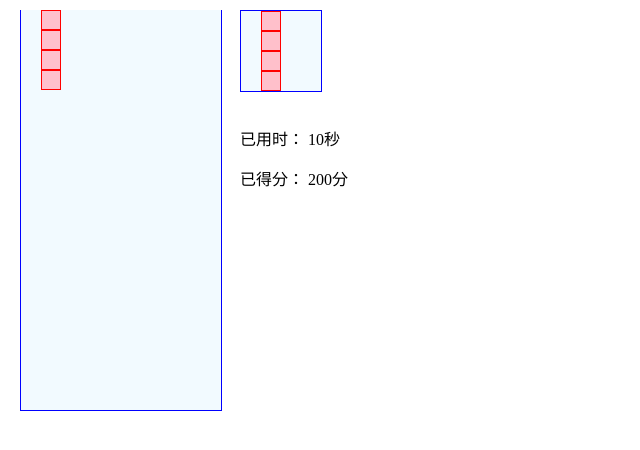
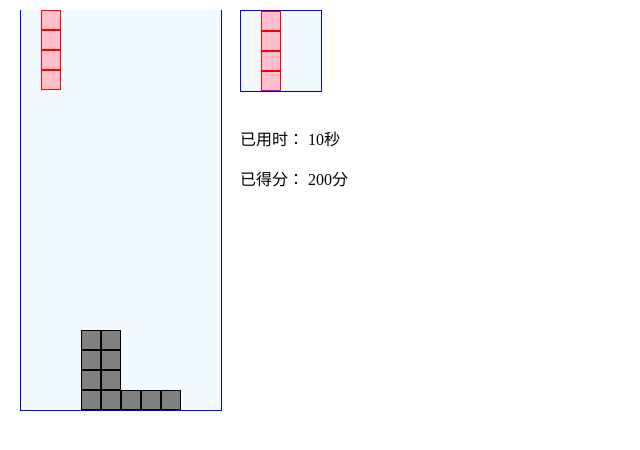
Before and after one commit to JinganGuo/tetris, a plain HTML site: page index.html in a window 1280 px wide. Shown: the whole page, without its empty margins (0-640 px from the left). Drawn offline with Linux system fonts and the light colour scheme.

```diff
--- a/js/game.js
+++ b/js/game.js
@@ -20,10 +20,10 @@ let Game = function () {
         [0, 0, 0, 0, 0, 0, 0, 0, 0, 0],
         [0, 0, 0, 0, 0, 0, 0, 0, 0, 0],
         [0, 0, 0, 0, 0, 0, 0, 0, 0, 0],
-        [0, 0, 0, 0, 0, 0, 0, 0, 0, 0],
-        [0, 0, 0, 0, 0, 0, 0, 0, 0, 0],
-        [0, 0, 0, 0, 0, 0, 0, 0, 0, 0],
-        [0, 0, 0, 0, 0, 0, 0, 0, 0, 0]
+        [0, 0, 0, 1, 1, 0, 0, 0, 0, 0],
+        [0, 0, 0, 1, 1, 0, 0, 0, 0, 0],
+        [0, 0, 0, 1, 1, 0, 0, 0, 0, 0],
+        [0, 0, 0, 1, 1, 1, 1, 1, 0, 0]
     ];
 
     // divs
@@ -37,6 +37,9 @@ let Game = function () {
 
     // 检测点是否合法
     let check = function (pos, x, y) {
+
+        console.log(gameData[pos.x + x][pos.y + y]);
+
         if (pos.x + x < 0) {
             return false;
         } else if (pos.x + x >= gameData.length) {
@@ -65,8 +68,6 @@ let Game = function () {
         }
         return true;
     }
-
-
 
     // 清除数据
     let clearData = function () {
```
Also changed, not shown: index.html (+3 -0 lines).
